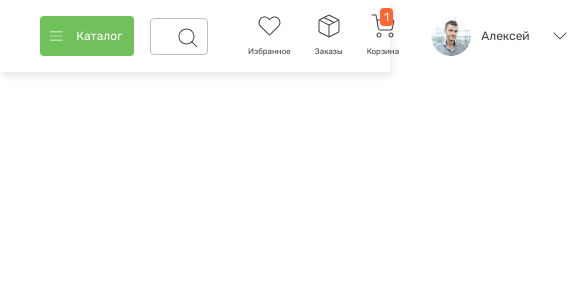
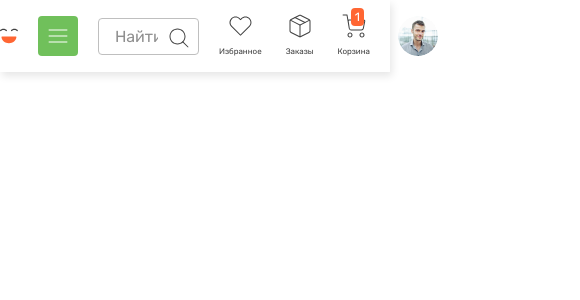
Before and after one commit to etopipec/severyanochka, a Vue app: page / in a window 390 px wide. Shown: the top 300 px of the page, 580 px wide, since content can reach past the window. Built offline with nearby package versions, Linux system fonts and the light colour scheme.

Commit message:
- header adaptive

```diff
--- a/src/app/App.vue
+++ b/src/app/App.vue
@@ -1,5 +1,21 @@
 <script setup lang="ts">
+import { onMounted, onUnmounted } from 'vue';
 import { RouterView } from 'vue-router';
+import { useScreenStore } from '@/entities/screen';
+
+const screenStore = useScreenStore();
+const { setPlatform } = screenStore;
+
+const onResize = () => setPlatform(window.innerWidth);
+
+onMounted(() => {
+  setPlatform(window.innerWidth);
+  window.addEventListener('resize', onResize);
+});
+
+onUnmounted(() => {
+  window.removeEventListener('resize', onResize);
+});
 </script>
 
 <template>
--- /dev/null
+++ b/src/entities/screen/index.ts
@@ -0,0 +1 @@
+export { useScreenStore, type Platform } from './model';
--- /dev/null
+++ b/src/entities/screen/model/index.ts
@@ -0,0 +1,2 @@
+export { useScreenStore } from './store';
+export { type Platform } from './types';
--- /dev/null
+++ b/src/entities/screen/model/store.ts
@@ -0,0 +1,15 @@
+import { ref } from 'vue';
+import { defineStore } from 'pinia';
+import { type Platform } from './types';
+
+export const useScreenStore = defineStore('screen', () => {
+  const platform = ref<Platform>('desktop');
+
+  const setPlatform = (width: number) => {
+    if (width >= 1208) return platform.value = 'desktop';
+    if (width >= 768) return platform.value = 'tablet';
+    return platform.value = 'mobile';
+  };
+
+  return { setPlatform, platform };
+})
--- /dev/null
+++ b/src/entities/screen/model/types.ts
@@ -0,0 +1,3 @@
+type Platform = 'desktop' | 'tablet' | 'mobile';
+
+export { type Platform };
--- a/src/features/header/user-menu/ui.vue
+++ b/src/features/header/user-menu/ui.vue
@@ -99,4 +99,19 @@ const onClickItem = (action: string) => {
 .item__link {
   text-decoration: none;
 }
+
+@media screen and (max-width: 1207px) {
+  .user-menu {
+    grid-template-columns: 1fr;
+  }
+
+  .user-menu__list {
+    grid-column: unset;
+  }
+
+  .user-menu__name,
+  .user-menu__button {
+    display: none;
+  }
+}
 </style>
--- a/src/shared/container/ui.vue
+++ b/src/shared/container/ui.vue
@@ -7,4 +7,10 @@
   max-width: 1208px;
   margin: 0 auto;
 }
+
+@media screen and (max-width: 1207px) {
+  .container {
+    max-width: 768px;
+  }
+}
 </style>
--- a/src/shared/logo/ui.vue
+++ b/src/shared/logo/ui.vue
@@ -1,4 +1,6 @@
 <script lang="ts" setup>
+import { toRefs, computed } from 'vue';
+
 interface Props {
   orientation: 'vertical' | 'horizontal';
   colorful: boolean;
@@ -8,10 +10,11 @@ interface Props {
 
 const props = defineProps<Props>();
 
-const { orientation, colorful, bgColor, withText } = props;
+const { orientation, colorful, bgColor, withText } = toRefs(props);
 
-const option1 = orientation === 'vertical' && colorful && bgColor === 'white' && withText;
-const option2 = orientation === 'horizontal' && colorful && bgColor === 'white' && withText;
+const option1 = computed(() => orientation.value === 'vertical' && colorful.value && bgColor.value === 'white' && withText.value);
+const option2 = computed(() => orientation.value === 'horizontal' && colorful.value && bgColor.value === 'white' && withText.value);
+const option3 = computed(() => orientation.value === 'horizontal' && colorful.value && bgColor.value === 'white' && !withText.value);
 </script>
 
 <template>
@@ -46,8 +49,12 @@ const option2 = orientation === 'horizontal' && colorful && bgColor === 'white'
     <path d="M129.303 11.2614C129.118 11.2614 128.966 11.4259 128.966 11.6168V14.3286C128.966 14.8222 128.807 15.2172 128.496 15.5133C128.185 15.8095 127.774 15.9609 127.252 15.9609C126.213 15.9609 125.597 15.3488 125.597 14.3154V11.6168C125.597 11.4128 125.438 11.2614 125.226 11.2614H123.526C123.347 11.2614 123.201 11.4259 123.201 11.6168V14.322C123.201 15.5199 123.559 16.4809 124.273 17.2049C124.988 17.9223 125.915 18.2844 127.053 18.2844C127.794 18.2844 128.489 17.9882 128.966 17.534V20.542C128.966 20.7328 129.111 20.8842 129.303 20.8842H131.017C131.209 20.8842 131.362 20.7263 131.362 20.5354V11.6168C131.362 11.4128 131.223 11.2614 131.037 11.2614H129.303Z" fill="#414141"/>
     <path d="M138.714 15.803L141.792 11.7221C141.951 11.5115 141.884 11.2877 141.64 11.2877H139.462C139.231 11.2877 139.105 11.314 138.953 11.5181L136.444 14.8683H135.379V11.5247C135.379 11.3601 135.293 11.2746 135.127 11.2746H133.241C133.069 11.2746 132.983 11.3601 132.983 11.5247V20.6275C132.983 20.7987 133.069 20.8842 133.241 20.8842H135.127C135.293 20.8842 135.379 20.7987 135.379 20.6275V17.1193H136.742L139.178 20.7526C139.264 20.8513 139.383 20.904 139.522 20.904H141.719C141.951 20.904 142.01 20.6736 141.878 20.4827L138.714 15.803Z" fill="#414141"/>
     <path d="M148.192 11.5839C148.119 11.393 147.94 11.2614 147.755 11.2614H146.358C146.173 11.2614 145.994 11.3799 145.908 11.5839L142.374 20.5025C142.288 20.7328 142.387 20.8908 142.632 20.8908H144.505C144.71 20.8908 144.883 20.7592 144.935 20.5749L145.366 19.3177H148.721L149.158 20.5815C149.231 20.7658 149.396 20.8974 149.581 20.8974H151.461C151.719 20.8974 151.805 20.7263 151.719 20.5091L148.192 11.5839ZM147.04 14.4142L148.039 17.33H146.041L147.04 14.4142Z" fill="#414141"/>
-    </svg>
-
+  </svg>
+  <svg v-if="option3" width="49" height="40" viewBox="0 0 49 40" fill="none" xmlns="http://www.w3.org/2000/svg">
+    <path d="M5.3654 21.1575H43.6852C44.4888 21.1575 45.142 21.843 45.072 22.6484C44.2321 32.2381 35.354 39.7841 24.5266 39.7841C13.6992 39.7841 4.82105 32.2381 3.98119 22.6484C3.90861 21.843 4.56183 21.1575 5.3654 21.1575Z" fill="#FF6633"/>
+    <path d="M31.4435 6.80845C31.8712 6.80845 32.2963 6.61556 32.5737 6.24542C33.9734 4.39475 36.633 3.24264 39.5128 3.24264C42.3927 3.24264 45.0523 4.39214 46.452 6.24542C46.9264 6.87361 47.8181 6.99351 48.4402 6.51651C49.0649 6.0395 49.1842 5.14284 48.7098 4.51726C46.7553 1.93153 43.3181 0.388428 39.5128 0.388428C35.7076 0.388428 32.2704 1.93153 30.3133 4.51726C29.8389 5.14544 29.9608 6.0395 30.5829 6.51651C30.8421 6.71461 31.1428 6.80845 31.4435 6.80845Z" fill="#414141"/>
+    <path d="M1.47374 6.80845C1.90145 6.80845 2.32656 6.61556 2.60392 6.24542C4.00369 4.39475 6.66323 3.24264 9.54312 3.24264C12.423 3.24264 15.0825 4.39214 16.4823 6.24542C16.9567 6.87361 17.8484 6.99351 18.4705 6.51651C19.0952 6.0395 19.2144 5.14284 18.7401 4.51726C16.7856 1.93153 13.3484 0.388428 9.54312 0.388428C5.73783 0.388428 2.30064 1.93153 0.343567 4.51726C-0.130798 5.14544 -0.00896454 6.0395 0.613152 6.51651C0.872368 6.71461 1.17305 6.80845 1.47374 6.80845Z" fill="#414141"/>
+  </svg>
 </template>
 
 <style scoped>
--- a/src/widgets/header/ui.vue
+++ b/src/widgets/header/ui.vue
@@ -5,6 +5,7 @@ import { Navigation } from '@/features/header/navigation';
 import { UserMenu } from '@/features/header/user-menu';
 import { DropdownMenu } from '@/features/header/dropdown-menu';
 import { usePersonStore } from '@/entities/person';
+import { useScreenStore } from '@/entities/screen';
 import { Container } from '@/shared/container';
 import { Logo } from '@/shared/logo';
 import { Button } from '@/shared/button';
@@ -12,6 +13,8 @@ import { Icon } from '@/shared/icon';
 import { Field } from '@/shared/field';
 import avatarIMG from '@/assets/avatar.png';
 
+const screenStore = useScreenStore();
+const { platform } = storeToRefs(screenStore);
 const personStore = usePersonStore();
 const { person, isAuth } = storeToRefs(personStore);
 const { setIsAuth } = personStore;
@@ -43,7 +46,7 @@ const toggleDropdownVisibility = () => dropdownIsHidden.value = !dropdownIsHidde
   <header class="header">
     <div class="header__content">
       <Container class="header__container">
-        <Logo orientation="horizontal" bgColor="white" colorful withText />
+        <Logo orientation="horizontal" bgColor="white" colorful :withText="platform === 'desktop'" />
         <div class="header__catalog">
           <Button color="secondary" @mouseenter="toggleDropdownVisibility">
             <template v-slot:leftIcon>
@@ -132,4 +135,45 @@ const toggleDropdownVisibility = () => dropdownIsHidden.value = !dropdownIsHidde
 .header__login-btn {
   width: 157px;
 }
+
+@media screen and (max-width: 1207px) {
+  .header__container {
+    grid-gap: 20px;
+  }
+
+  .header__catalog {
+    width: unset;
+    margin-left: unset;
+  }
+
+  .header__login-btn {
+    width: max-content;
+  }
+
+  .header__login-btn:deep(.typography),
+  .header__catalog:deep(.typography) {
+    display: none;
+  }
+
+  .header__catalog:deep(.button) {
+    width: max-content;
+  }
+
+  .header__search {
+    width: max-content;
+    margin-left: unset;
+  }
+
+  .header__user-menu {
+    width: unset;
+  }
+
+  .header__user-menu:deep(.user-menu) {
+    width: max-content;
+  }
+
+  .header__navigation {
+    margin: 0;
+  }
+}
 </style>
```
